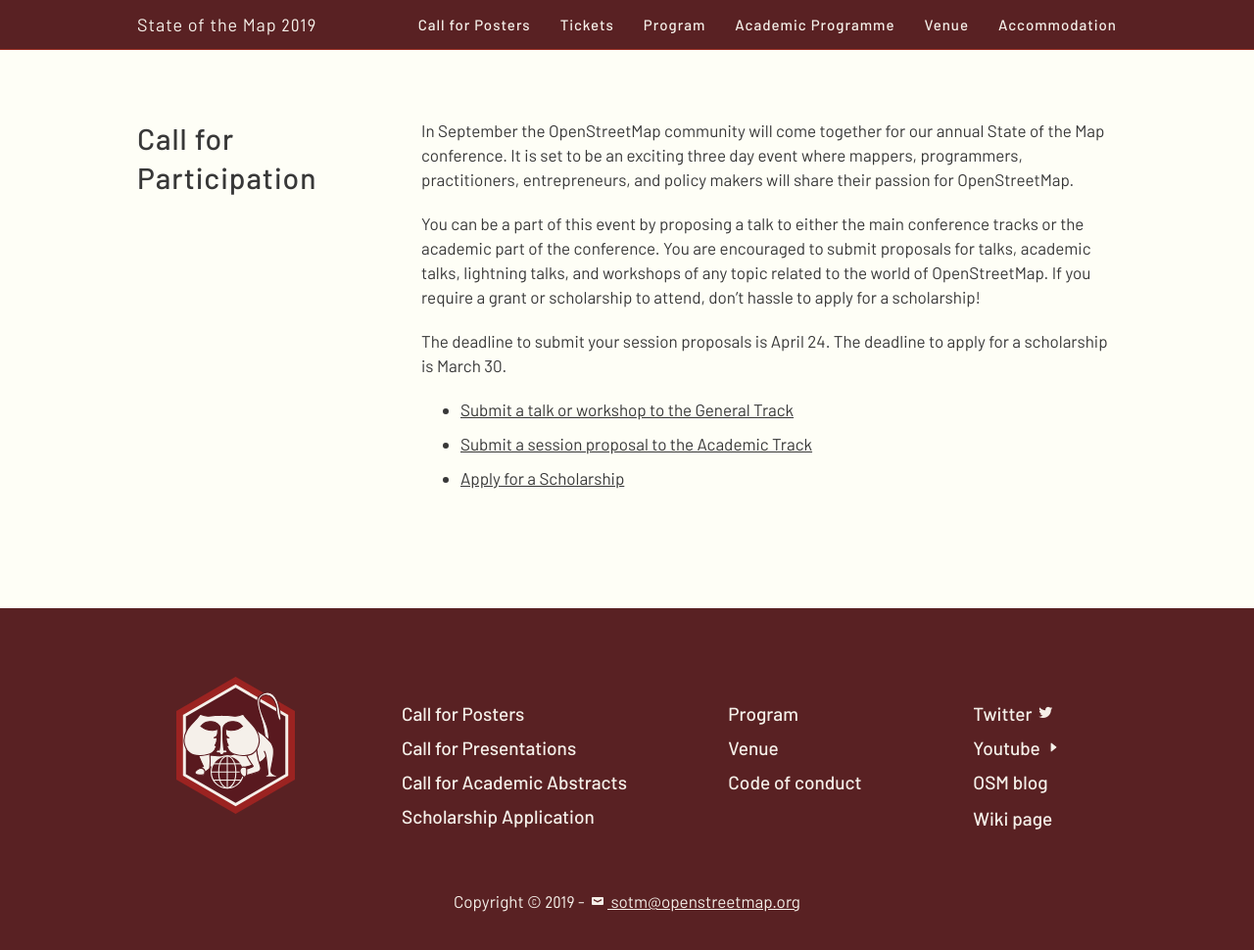
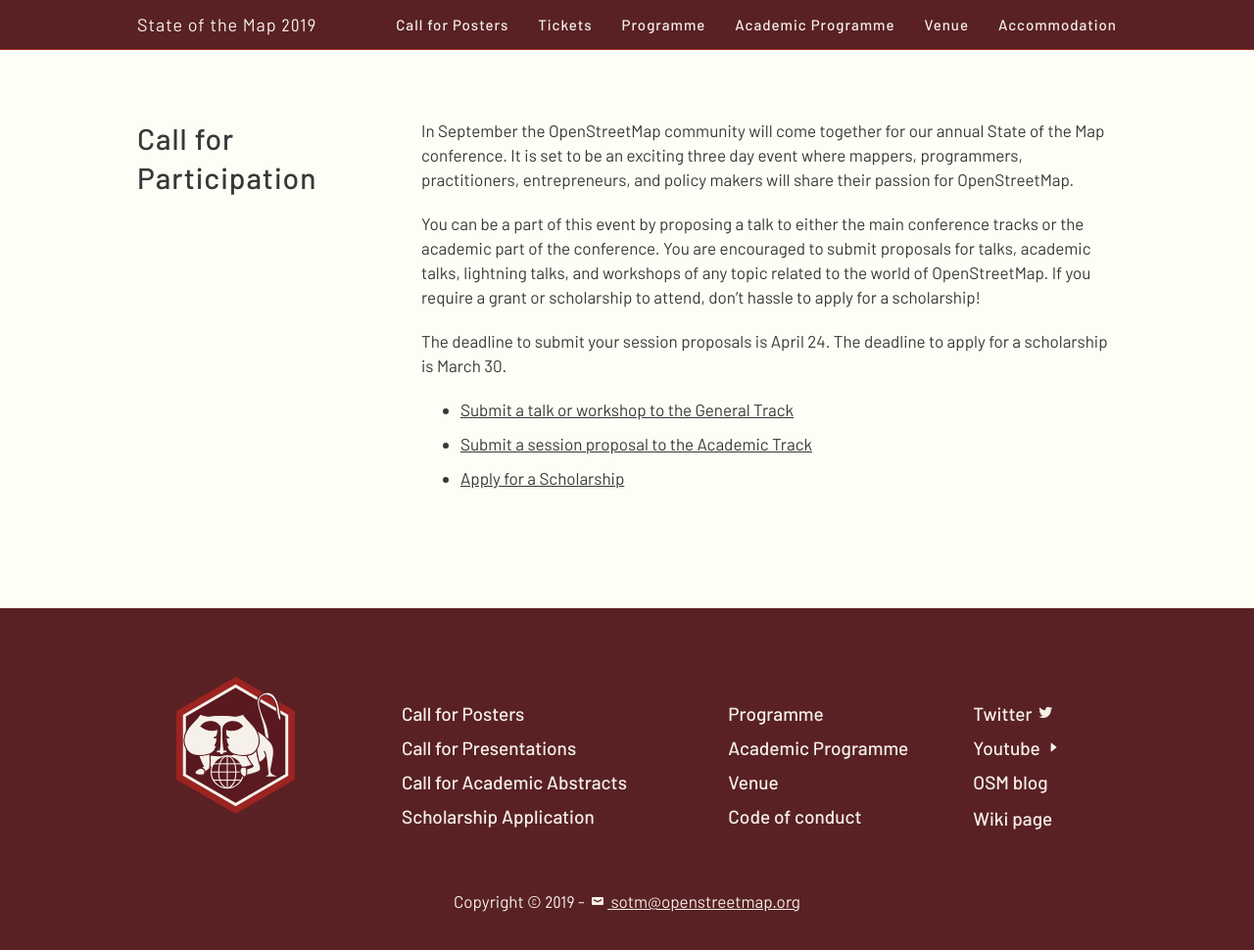
Before and after one commit to openstreetmap/stateofthemap-2019, a Jekyll site: the page built from calls/index.md, in a window 1280 px wide and 989 px high. Shown: the top 970 px of the window at 98% size. Built offline with Jekyll 4.4.1, drawn with Linux system fonts in a browser that asks for light colours.

Commit message:
British English

```diff
--- a/_includes/footer.html
+++ b/_includes/footer.html
@@ -13,7 +13,8 @@
             <a href="https://blog.openstreetmap.org/2019/02/26/apply-for-scholarship-to-join-us-at-state-of-the-map-2019-in-heidelberg/" class="animate block">Scholarship Application</a>
           </nav>
           <nav class="col3 pad2">
-            <a href="{{site.baseurl}}/program/" class="animate block">Program</a>
+            <a href="{{site.baseurl}}/program/" class="animate block">Programme</a>
+            <a href="{{site.baseurl}}/academic_programme/" class="animate block">Academic Programme</a>
             <a href="{{site.baseurl}}/venue/" class="animate block">Venue</a>
             <a href="{{site.baseurl}}/codeofconduct/" class="animate">Code of conduct</a>
           </nav>
--- a/_includes/nav.html
+++ b/_includes/nav.html
@@ -28,7 +28,7 @@
                         <a href="https://join.osmfoundation.org/?page=CiviCRM&q=civicrm%2Fevent%2Finfo&reset=1&id=13">Tickets</a>
                     </li>
                     <li>
-                        <a class="{% if page.url contains '/program' %}active{% endif %}" href="{{site.baseurl}}/program/">Program</a>
+                        <a class="{% if page.url contains '/program' %}active{% endif %}" href="{{site.baseurl}}/program/">Programme</a>
                     </li>
                     <li>
                         <a class="{% if page.url contains '/academic_programme' %}active{% endif %}" href="{{site.baseurl}}/academic_programme/">Academic Programme</a>
```
